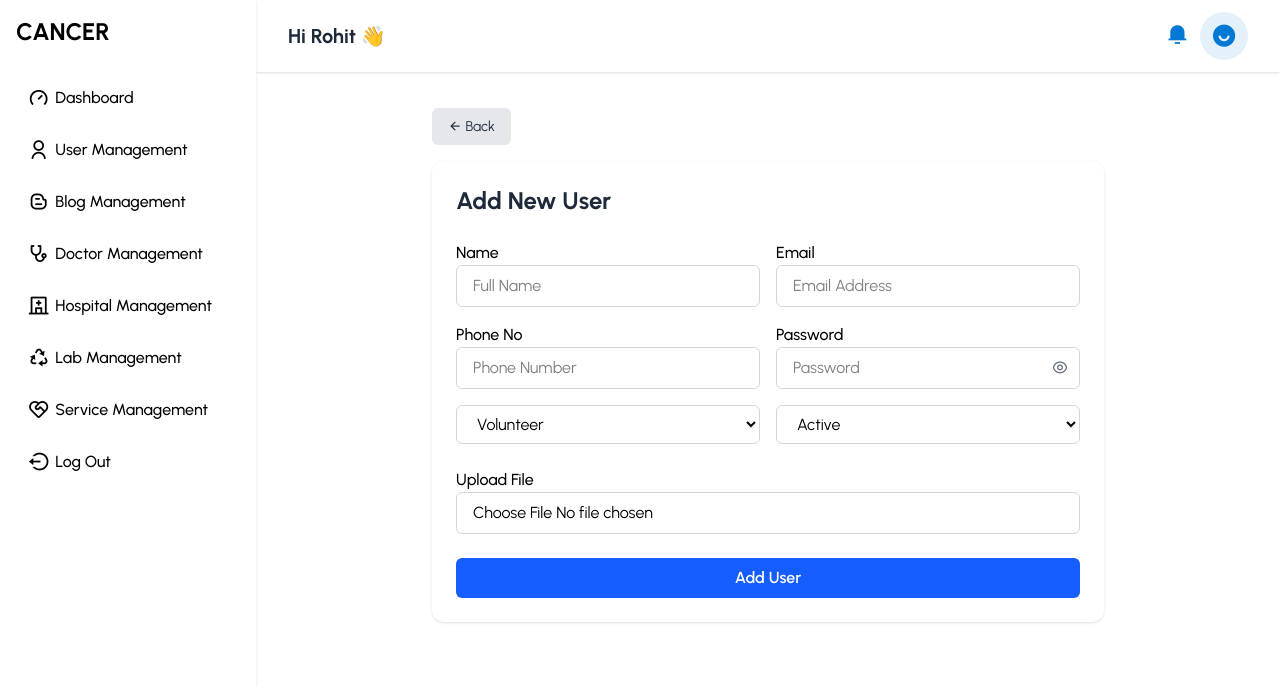
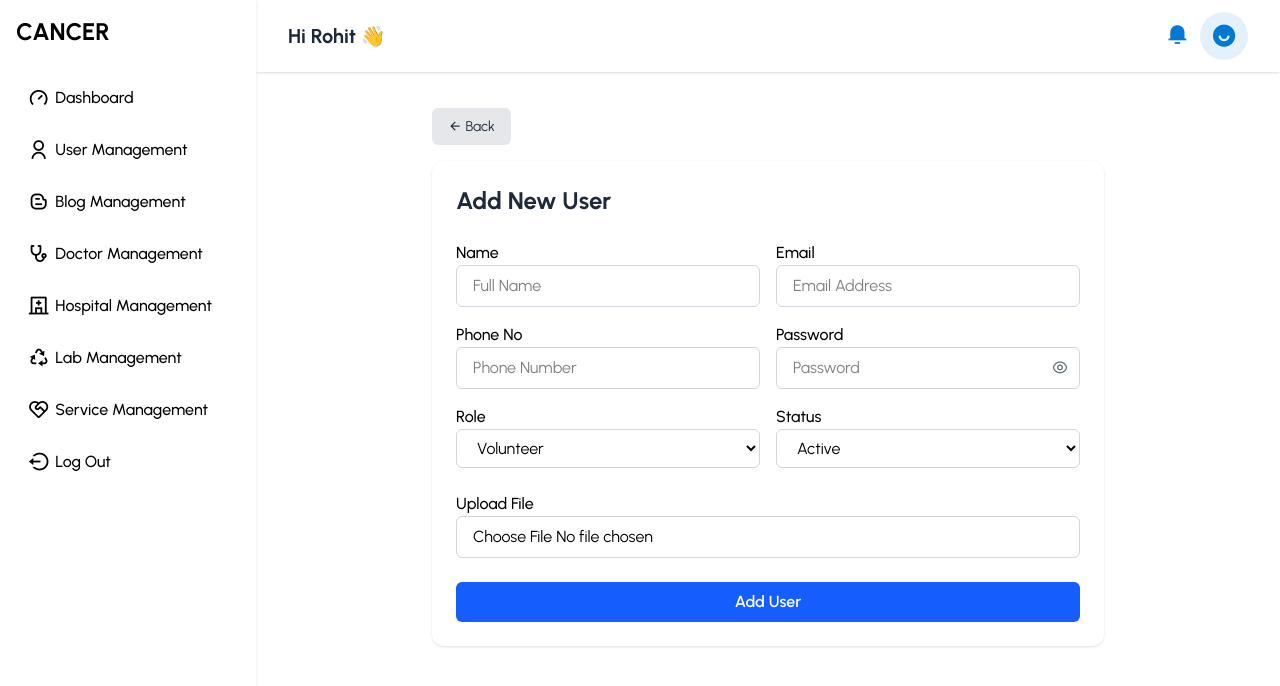
Before and after one commit to Rohit17112003/cancerawareness, a Next.js app: page /user-management-form in a window 1280 px wide. Shown: the top 686 px of the page. Built offline with nearby package versions, Linux system fonts and the light colour scheme.

Commit message:
some testing user management form page

```diff
--- a/components/pages/UserManagement/Form.jsx
+++ b/components/pages/UserManagement/Form.jsx
@@ -124,6 +124,8 @@ const AddUserForm = () => {
             </span>
           </div>
 
+          <div>
+            <label className="font-medium pb-1">Role</label>
             <select
               name="role"
               value={formData.role}
@@ -135,8 +137,10 @@ const AddUserForm = () => {
               <option value="Oncologist">Oncologist</option>
               <option value="Donor">Donor</option>
             </select>
+          </div>
 
-
+          <div>
+            <label className="font-medium pb-1">Status</label>
             <select
               name="status"
               value={formData.status}
@@ -146,6 +150,7 @@ const AddUserForm = () => {
               <option value="Active">Active</option>
               <option value="Inactive">Inactive</option>
             </select>
+          </div>
         </div>
 
         <div>
```
Lines whose indentation alone changed are shown as unchanged.
